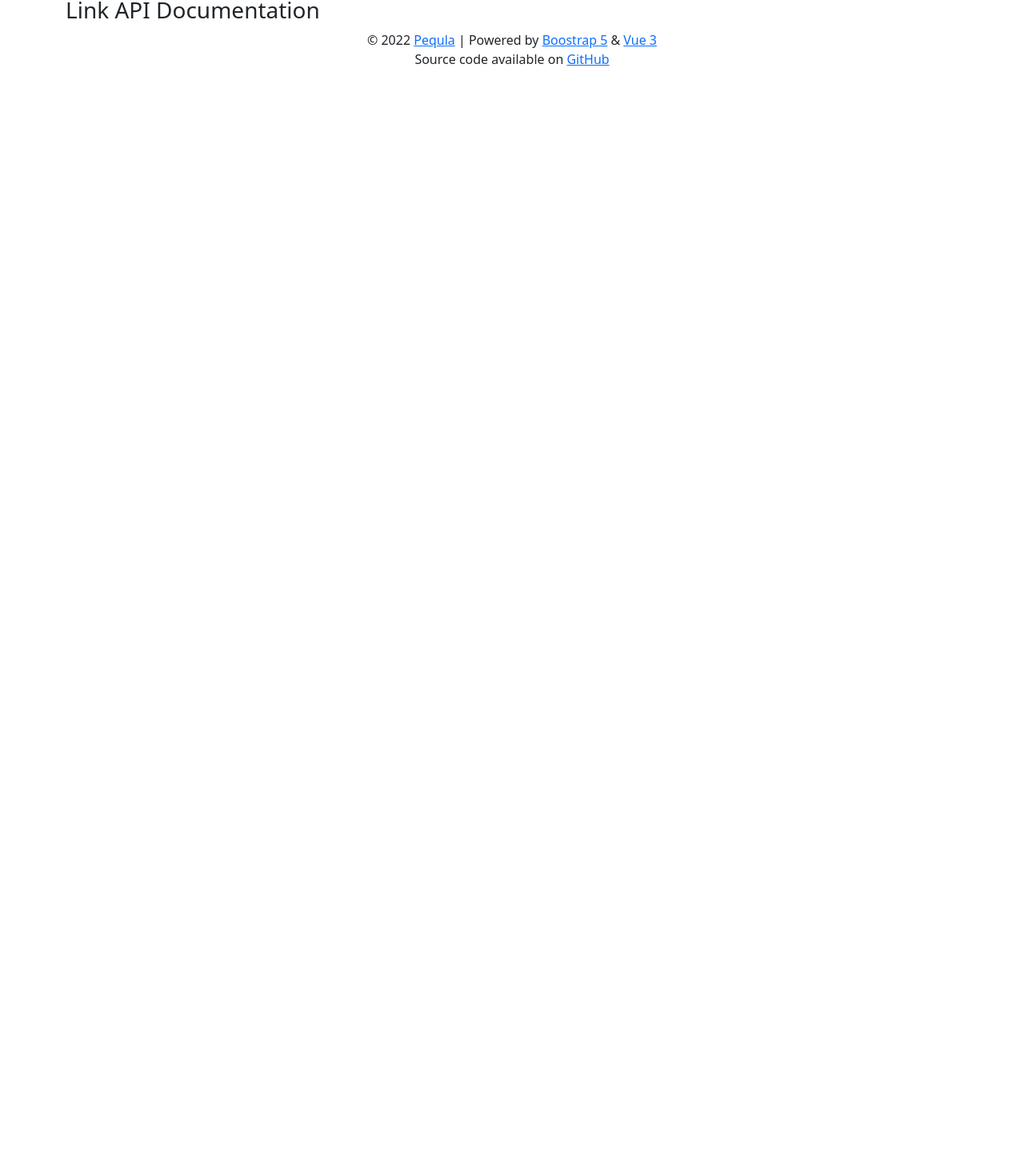
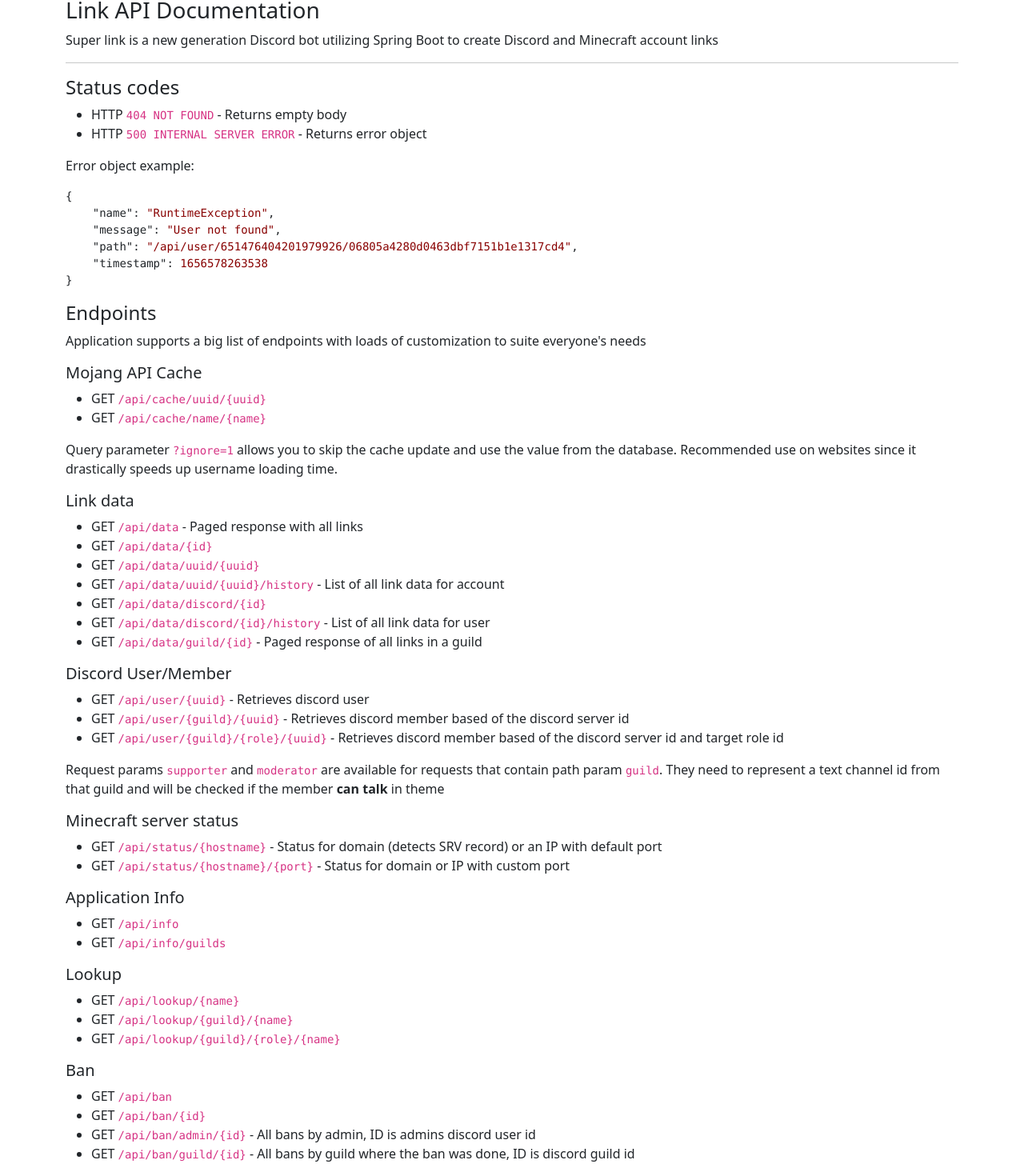
Before and after one commit to Pequla/data-vue, a Vue app: page /docs/link in a window 1280 px wide. Shown: the part 117-1587 px from the top of the page at 80% size. Before the commit the page ends 800 px from the top, so only its background shows below. Built offline with nearby package versions, Linux system fonts and the light colour scheme; no server answers.

Commit message:
Add link docs and user lookup on enter key press

```diff
--- a/src/App.vue
+++ b/src/App.vue
@@ -16,9 +16,6 @@
           </li>
           <li class="nav-item">
             <router-link class="nav-link" aria-current="page" to="/about">About</router-link>
-          </li>
-          <li class="nav-item" :v-if="showAccess">
-            <router-link class="nav-link" aria-current="page" to="/access">Access</router-link>
           </li>
           <li class="nav-item dropdown">
             <router-link class="nav-link dropdown-toggle" to="/docs" role="button" data-bs-toggle="dropdown"
@@ -39,7 +36,8 @@
           </li>
         </ul>
         <div class="d-flex">
-          <input class="form-control me-2" type="search" placeholder="Username" aria-label="Username" v-model="lookup">
+          <input class="form-control me-2" type="search" placeholder="Username" aria-label="Username" v-model="lookup"
+            @keypress="keyPressHandler">
           <button class="btn btn-outline-success" type="button" @click="search">Search</button>
         </div>
       </div>
@@ -56,21 +54,11 @@
 </template>
 
 <script setup>
-import axios from 'axios';
 import { ref } from 'vue';
 import { useRouter } from 'vue-router';
 
 const year = new Date().getFullYear();
 const router = useRouter();
-
-// Display access only on 109.198.0.204
-let showAccess = false;
-axios.get('https://api.ipify.org?format=json')
-  .then(rsp => {
-    if (rsp.data.ip === '109.198.0.204') {
-      showAccess = true;
-    }
-  })
 
 const lookup = ref(null);
 const search = () => {
@@ -79,4 +67,10 @@ const search = () => {
   router.push('/search/' + lookup.value);
   lookup.value = null;
 }
+
+const keyPressHandler= (e) => {
+  if (e.key === 'Enter') {
+      search();
+    }
+}
 </script>
--- a/src/views/docs/LinkView.vue
+++ b/src/views/docs/LinkView.vue
@@ -2,6 +2,85 @@
     <div class="cache">
         <Breadcrumb :crumbs="['Docs', 'Link']"></Breadcrumb>
         <h3>Link API Documentation</h3>
+        <p>Super link is a new generation Discord bot utilizing Spring Boot to create Discord and Minecraft account
+            links</p>
+        <hr />
+        <h4 id="status-codes">Status codes</h4>
+        <ul>
+            <li>HTTP <code>404 NOT FOUND</code> - Returns empty body</li>
+            <li>HTTP <code>500 INTERNAL SERVER ERROR</code> - Returns error object</li>
+        </ul>
+        <p>Error object example:</p>
+        <pre><code class="lang-json">{
+    <span class="hljs-attr">"name"</span>: <span class="hljs-string">"RuntimeException"</span>,
+    <span class="hljs-attr">"message"</span>: <span class="hljs-string">"User not found"</span>,
+    <span class="hljs-attr">"path"</span>: <span class="hljs-string">"/api/user/651476404201979926/06805a4280d0463dbf7151b1e1317cd4"</span>,
+    <span class="hljs-attr">"timestamp"</span>: <span class="hljs-number">1656578263538</span>
+}
+</code></pre>
+        <h4 id="endpoints">Endpoints</h4>
+        <p>Application supports a big list of endpoints with loads of customization to suite everyone&#39;s needs</p>
+        <h5 id="mojang-api-cache">Mojang API Cache</h5>
+        <ul>
+            <li>GET <code>/api/cache/uuid/{uuid}</code></li>
+            <li>GET <code>/api/cache/name/{name}</code></li>
+        </ul>
+        <blockquote>
+            <p>Query parameter <code>?ignore=1</code> allows you to skip the cache update and use the value from the
+                database. Recommended use on websites since it drastically speeds up username loading time.</p>
+        </blockquote>
+        <h5 id="link-data">Link data</h5>
+        <ul>
+            <li>GET <code>/api/data</code> - Paged response with all links</li>
+            <li>GET <code>/api/data/{id}</code></li>
+            <li>GET <code>/api/data/uuid/{uuid}</code></li>
+            <li>GET <code>/api/data/uuid/{uuid}/history</code> - List of all link data for account</li>
+            <li>GET <code>/api/data/discord/{id}</code></li>
+            <li>GET <code>/api/data/discord/{id}/history</code> - List of all link data for user</li>
+            <li>GET <code>/api/data/guild/{id}</code> - Paged response of all links in a guild</li>
+        </ul>
+        <h5 id="discord-user-member">Discord User/Member</h5>
+        <ul>
+            <li>GET <code>/api/user/{uuid}</code> - Retrieves discord user</li>
+            <li>GET <code>/api/user/{guild}/{uuid}</code> - Retrieves discord member based of the discord server id</li>
+            <li>GET <code>/api/user/{guild}/{role}/{uuid}</code> - Retrieves discord member based of the discord server
+                id
+                and target role id
+            </li>
+        </ul>
+        <blockquote>
+            <p>Request params <code>supporter</code> and <code>moderator</code> are available for requests that contain
+                path
+                param <code>guild</code>. They need to represent a text channel id from that guild and will be checked
+                if
+                the member <strong>can talk</strong> in theme</p>
+        </blockquote>
+        <h5 id="minecraft-server-status">Minecraft server status</h5>
+        <ul>
+            <li>GET <code>/api/status/{hostname}</code> - Status for domain (detects SRV record) or an IP with default
+                port
+            </li>
+            <li>GET <code>/api/status/{hostname}/{port}</code> - Status for domain or IP with custom port</li>
+        </ul>
+        <h5 id="application-info">Application Info</h5>
+        <ul>
+            <li>GET <code>/api/info</code></li>
+            <li>GET <code>/api/info/guilds</code></li>
+        </ul>
+        <h5 id="lookup">Lookup</h5>
+        <ul>
+            <li>GET <code>/api/lookup/{name}</code></li>
+            <li>GET <code>/api/lookup/{guild}/{name}</code></li>
+            <li>GET <code>/api/lookup/{guild}/{role}/{name}</code></li>
+        </ul>
+        <h5 id="ban">Ban</h5>
+        <ul>
+            <li>GET <code>/api/ban</code></li>
+            <li>GET <code>/api/ban/{id}</code></li>
+            <li>GET <code>/api/ban/admin/{id}</code> - All bans by admin, ID is admins discord user id</li>
+            <li>GET <code>/api/ban/guild/{id}</code> - All bans by guild where the ban was done, ID is discord guild id
+            </li>
+        </ul>
     </div>
 </template>
 
--- a/src/views/docs/MasterView.vue
+++ b/src/views/docs/MasterView.vue
@@ -2,6 +2,7 @@
     <div class="cache">
         <Breadcrumb :crumbs="['Docs', 'Master']"></Breadcrumb>
         <h3>Master API Documentation</h3>
+        <p>Soon...</p>
     </div>
 </template>
 
```
